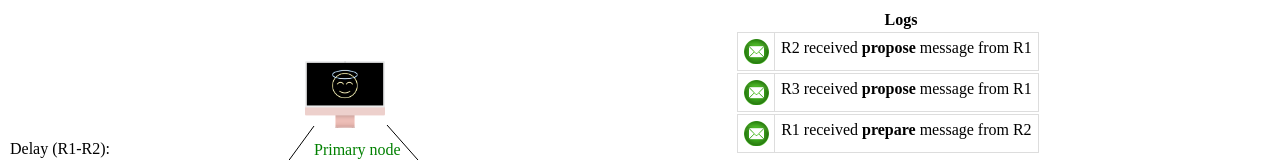
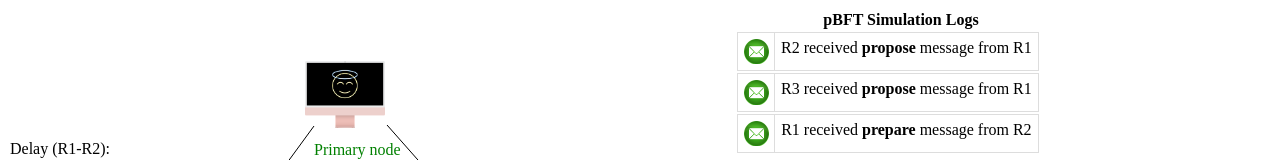
Before and after one commit to patelakash317/pbft-simulation, a plain HTML site: page Final/index30.html in a window 1280 px wide. Shown: the top 160 px of the page. Drawn offline with Linux system fonts and the light colour scheme.

Commit message:
label text change

```diff
--- a/Final/index30.html
+++ b/Final/index30.html
@@ -127,7 +127,7 @@
   </section>
   <table class="blkflowlog">
     <thead>
-      <tr><th scope="col">Logs</th></tr>
+      <tr><th scope="col">pBFT Simulation Logs</th></tr>
     </thead>
     <tbody>
       <tr><td id="lblnologs" scope="col">No logs exist</td></tr>
```
Also changed, not shown: Final/index31.html (+1 -1 lines), Final/index32.html (+1 -1 lines), Final/index40.html (+1 -1 lines), final/index20.html (+1 -1 lines), final/index21.html (+1 -1 lines), final/index41.html (+1 -1 lines), final/index42.html (+1 -1 lines), final/index43.html (+1 -1 lines), final/index50.html (+1 -1 lines), final/index51.html (+1 -1 lines), final/index52.html (+1 -1 lines), final/index53.html (+1 -1 lines), final/index54.html (+1 -1 lines).
